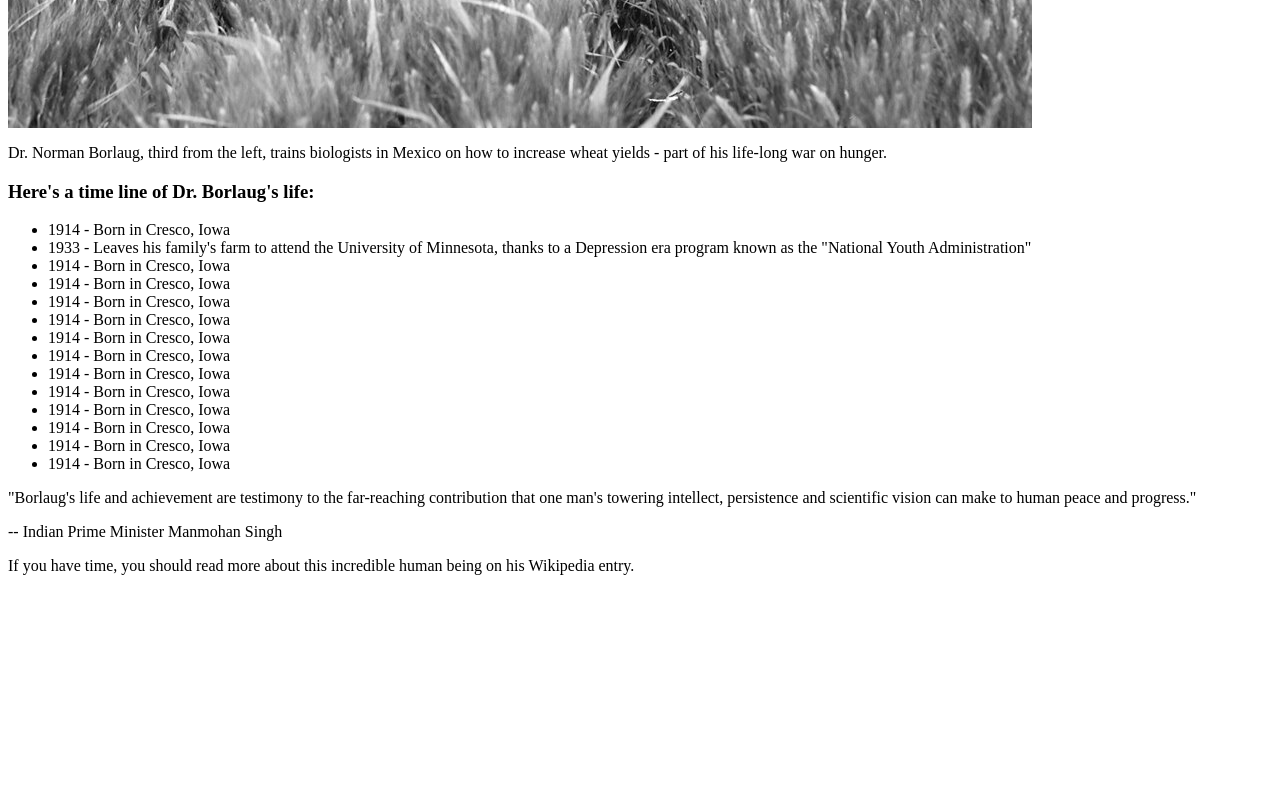
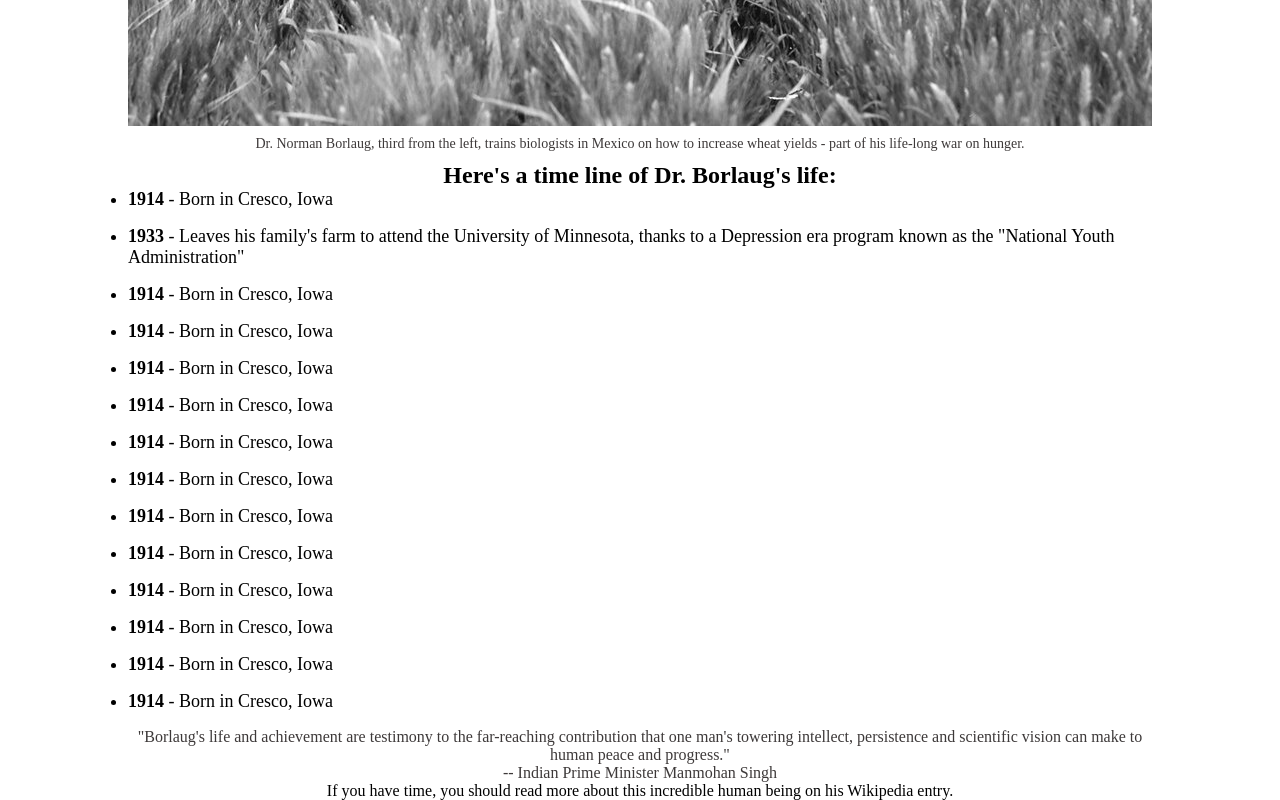
Before and after one commit to Ismaeel-Williams/Project, a website: page index.html in a window 1280 px wide. Shown: the part 584-1384 px from the top of the page. Before the commit the page ends 1175 px from the top, so only its background shows below. Drawn offline with Linux system fonts and the light colour scheme.

Commit message:
some-css

```diff
--- a/index.html
+++ b/index.html
@@ -2,39 +2,42 @@
   <head>
     <meta charset="UTF-8" />
     <meta name="viewport" content="width=device-width, initial-scale=1.0" />
-    <title>Project</title>
+    <title>Dr. Norman Borlaug</title>
+    <link rel="stylesheet" href="styles.css" />
   </head>
   <body>
-    <section>
+    <header>
       <h1>Dr. Norman Borlaug</h1>
       <p>The man who saved a billion lives</p>
+    </header>
+    <section class="wrapper">
       <img src="images/tribute-page-main-image.jpg" />
-      <p>
+      <p class="img-p">
         Dr. Norman Borlaug, third from the left, trains biologists in Mexico on
         how to increase wheat yields - part of his life-long war on hunger.
       </p>
     </section>
-    <section>
+    <section class="wrapper">
       <h3>Here's a time line of Dr. Borlaug's life:</h3>
       <ul>
-        <li>1914 - Born in Cresco, Iowa</li>
+        <li><b>1914</b> - Born in Cresco, Iowa</li>
         <li>
-          1933 - Leaves his family's farm to attend the University of Minnesota,
-          thanks to a Depression era program known as the "National Youth
-          Administration"
+          <b>1933</b> - Leaves his family's farm to attend the University of
+          Minnesota, thanks to a Depression era program known as the "National
+          Youth Administration"
         </li>
-        <li>1914 - Born in Cresco, Iowa</li>
-        <li>1914 - Born in Cresco, Iowa</li>
-        <li>1914 - Born in Cresco, Iowa</li>
-        <li>1914 - Born in Cresco, Iowa</li>
-        <li>1914 - Born in Cresco, Iowa</li>
-        <li>1914 - Born in Cresco, Iowa</li>
-        <li>1914 - Born in Cresco, Iowa</li>
-        <li>1914 - Born in Cresco, Iowa</li>
-        <li>1914 - Born in Cresco, Iowa</li>
-        <li>1914 - Born in Cresco, Iowa</li>
-        <li>1914 - Born in Cresco, Iowa</li>
-        <li>1914 - Born in Cresco, Iowa</li>
+        <li><b>1914</b> - Born in Cresco, Iowa</li>
+        <li><b>1914</b> - Born in Cresco, Iowa</li>
+        <li><b>1914</b> - Born in Cresco, Iowa</li>
+        <li><b>1914</b> - Born in Cresco, Iowa</li>
+        <li><b>1914</b> - Born in Cresco, Iowa</li>
+        <li><b>1914</b> - Born in Cresco, Iowa</li>
+        <li><b>1914</b> - Born in Cresco, Iowa</li>
+        <li><b>1914</b> - Born in Cresco, Iowa</li>
+        <li><b>1914</b> - Born in Cresco, Iowa</li>
+        <li><b>1914</b> - Born in Cresco, Iowa</li>
+        <li><b>1914</b> - Born in Cresco, Iowa</li>
+        <li><b>1914</b> - Born in Cresco, Iowa</li>
       </ul>
       <div>
         <p>
@@ -45,11 +48,11 @@
         <p>-- Indian Prime Minister Manmohan Singh</p>
       </div>
     </section>
+    <footer>
+      <p>
+        If you have time, you should read more about this incredible human being
+        on his Wikipedia entry.
+      </p>
+    </footer>
   </body>
-  <footer>
-    <p>
-      If you have time, you should read more about this incredible human being
-      on his Wikipedia entry.
-    </p>
-  </footer>
 </html>
--- a/styles.css
+++ b/styles.css
@@ -4,8 +4,43 @@
   box-sizing: border-box;
 }
 
+h1,
+h3,
+p {
+  text-align: center;
+}
+
+h3 {
+  font-size: 1.5em;
+}
+
+p {
+  color: rgb(61, 57, 57);
+}
+
+li {
+  font-size: 18px;
+  margin-bottom: 16px;
+}
+
+header h1 {
+  font-size: 46px;
+  font-weight: 900;
+  margin-bottom: 16px;
+}
+
+footer p {
+  color: black;
+}
+
+/* CLASSES */
 .wrapper {
   width: 80%;
   max-width: 1200px;
   margin: 0 auto;
 }
+
+.img-p {
+  font-size: 14px;
+  margin: 10px 0;
+}
```
